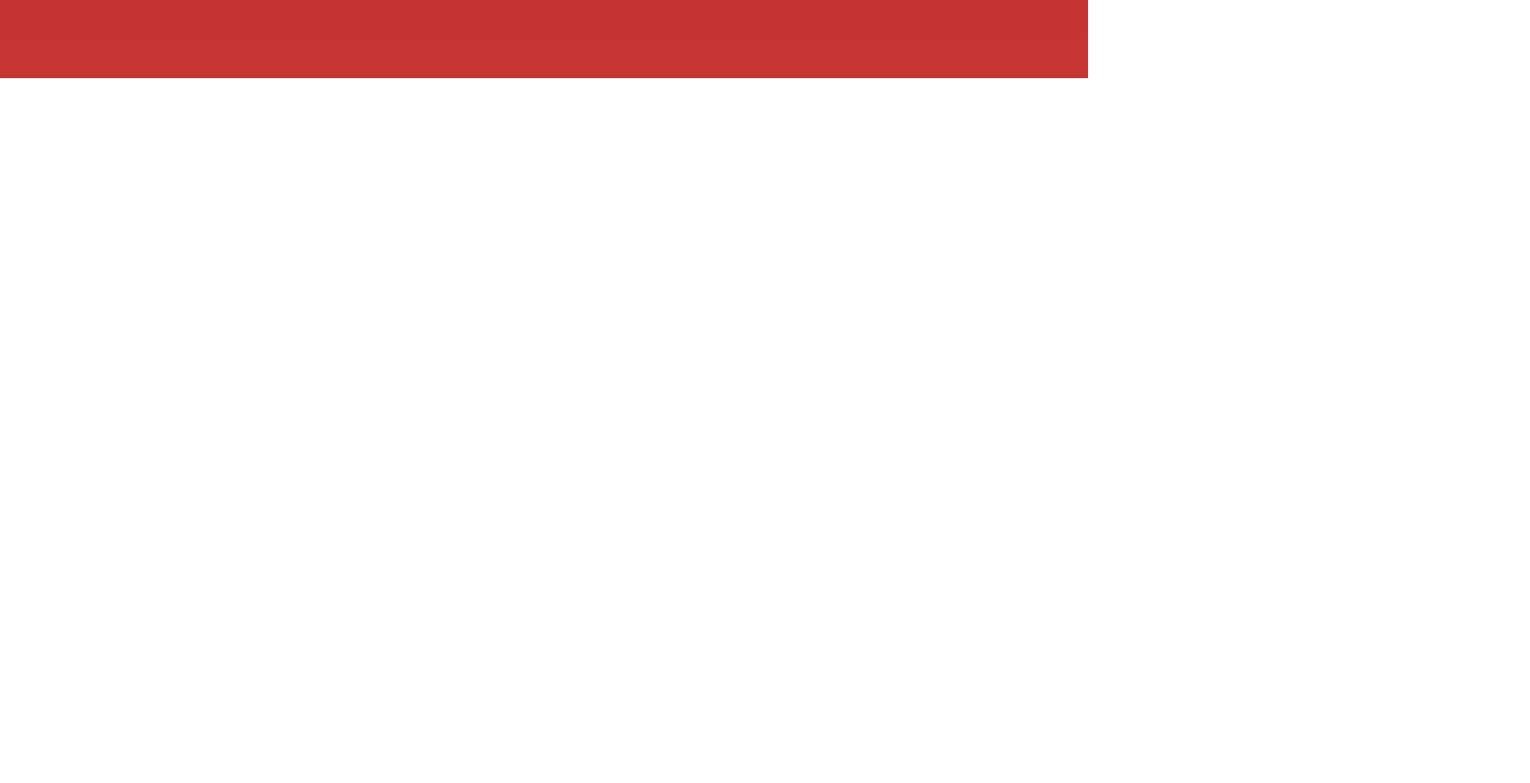
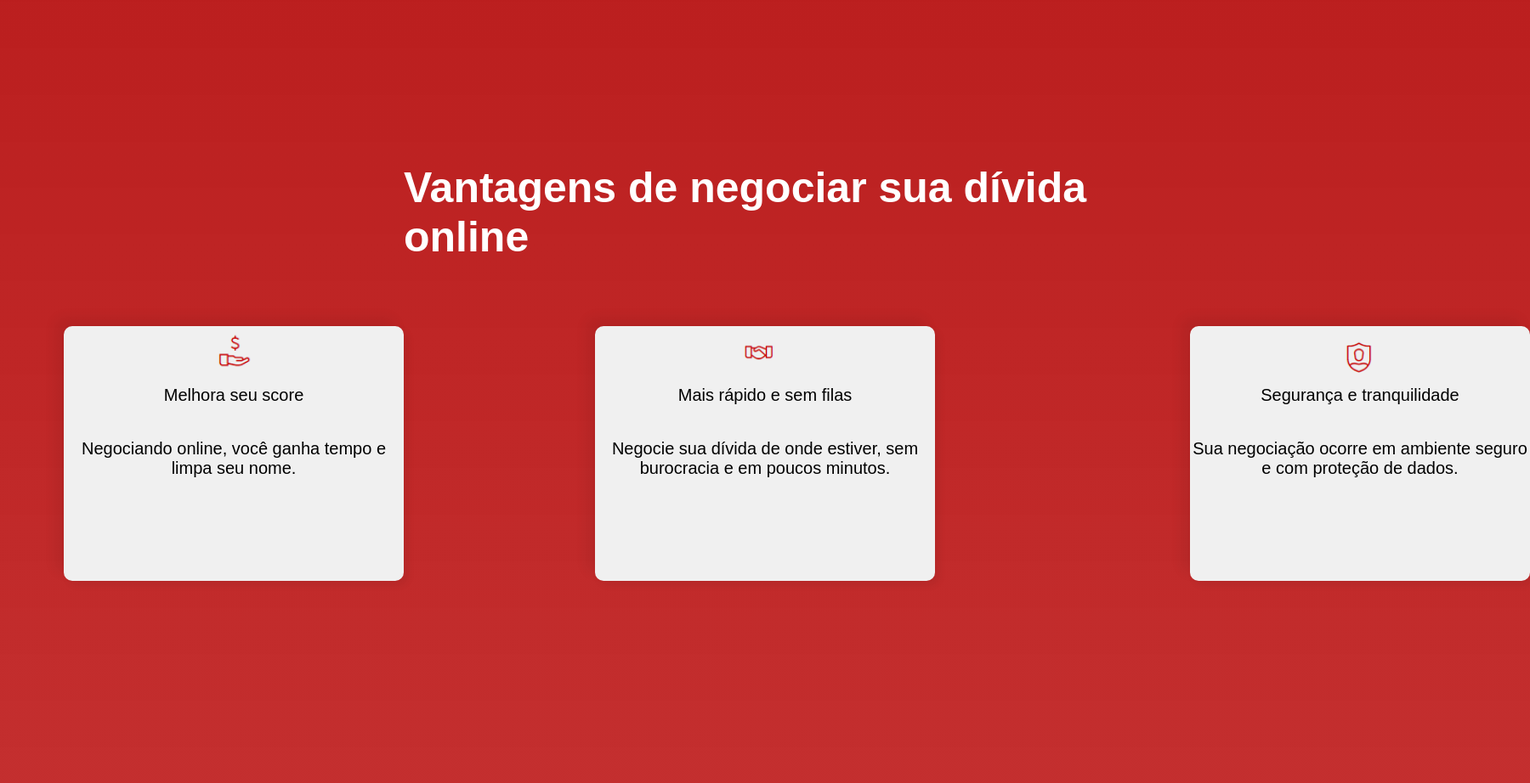
Before and after one commit to jhozera/tst, a plain HTML site: page index.html in a window 1280 px wide. Shown: the part 1508-2430 px from the top of the page at 85% size, 1800 px wide, since content can reach past the window. Before the commit the page ends 1600 px from the top, so only its background shows below. Drawn offline with Linux system fonts and the light colour scheme.

Commit message:
Add files via upload

```diff
--- a/index.html
+++ b/index.html
@@ -6,28 +6,42 @@
     <link rel="stylesheet" href="style.css">
     <title>Return</title>
 </head>
-<h1>Venha negociar conosco</h1>
+<h1>Renegocie Suas Condições <br>
+    e Recupere o Controle</h1>
+<h2>Vantagens de negociar sua dívida online</h2>
 <body>
     <nav id="barra">
         <img src="./return.png" alt="Return" style="width: 190px; padding-top: 10px; margin-top: -20px;">
     </nav>
 <div id="button">
     <a class="N" href="https://api.whatsapp.com/send?phone=554130220414">
-        <strong></strong>
+        <strong><h1 style="font-size: 40px; margin-top: 75px;">Negociação</h1></strong>
         <img src="./negocição.png" alt="negociação">
     </a>
     <a class="B" href="https://api.whatsapp.com/send?phone=554130220414">
-          <strong></strong>
+          <strong><h1 style="font-size: 40px; margin-top: 75px;">2ª Via de Boleto</h1></strong>
           <img src="./negociacao-licoes.jpg" alt="negociação">
         </a>
     <a class="C"  href="https://api.whatsapp.com/send?phone=554130220414" >
-        <strong></strong>
+        <strong><h1 style="font-size: 35px; margin-top: 75px; margin-left: 60px;">Falar com nossos especialistas</h1></strong>
         <img src="./RECEPCIONISTA-20180226151222_400.jpg" alt="negociação">
     </a>
     <a class="D"  href="https://api.whatsapp.com/send?phone=554130220414" >
-        <strong></strong>
+        <strong><h1 style="font-size: 35px; margin-top: 75px;">Antecipação</h1></strong>
         <img src="./antecipacao-de-pagamento.jpg" alt="negociação">
     </a>
 </div>
+<div id="bloco1">
+    <div class="B1">Melhora seu score</div><img src="./D.png" style="position: absolute; width: 15%; left:170px; margin-top: -90px; ">
+    <div class="B2"> Negociando online, você ganha tempo e limpa seu nome.</div>
+</div>
+<div id="bloco2">
+    <div class="B3"> Mais rápido e sem filas</div><img src="./bbb.png"style="position: absolute; width: 15%; left:170px; margin-top: -90px; ">
+    <div class="B4"> Negocie sua dívida de onde estiver, sem burocracia e em poucos minutos.</div>
+</div>
+<div id="bloco3">
+    <div class="B5"> Segurança e tranquilidade </div><img src="./ccc.png"style="position: absolute; width: 15%; left:170px; margin-top: -90px; ">
+    <div class="B6"> Sua negociação ocorre em ambiente seguro e com proteção de dados.</div>
+</div>
 </body>
 </html>
--- a/style.css
+++ b/style.css
@@ -1,3 +1,23 @@
+/* @keyframes animacao {
+    0% {
+        transform: translateX(-5px);
+    }
+
+    50%{
+        transform: translateX(5px);
+    }
+
+    100%{
+        transform:  translateX(-5px);
+    }
+}
+
+#bloco1, #bloco2, #bloco3 {
+    animation: animacao  30s infinite;
+}
+
+
+ */
 
 @keyframes animacao {
     0% {
@@ -9,26 +29,37 @@
     }
 }
 
-h1 {
+.N:hover, .B:hover, .C:hover, .D:hover {
+    animation: animacao 10s infinite;
+}
+
+
+h1, h2 {
     position: absolute;
     color: white;
-    font-size: 40px;
+    font-size: 50px;
     font-family: Arial, Helvetica, sans-serif;
     margin-top: 200px;
     margin-left: 200px;
 
 }
 
+h1 {
+    margin-top: 200px;
+    margin-left: 200px;
 
+}
 
-.N:hover, .B:hover, .C:hover, .D:hover {
-    animation: animacao 10s infinite;
+h2 {
+    margin-top: 1700px;
+    margin-left: 475px;
 }
+
 
 body {
     background: linear-gradient(to bottom, rgb(173, 4, 4), #b90303cc);
     margin: 0;
-    height: 200vh;
+    height: 350vh;
     border-radius: 50px;
 }
 
@@ -42,7 +73,7 @@ body {
 #button {
     display: flex;
     border: none;
-    margin-top: 700px;
+    margin-top: 900px;
     margin-left:200px;
     flex-wrap: wrap;
     gap: 100px;
@@ -66,7 +97,7 @@ body {
 }
 
 .N img, .B img, .C img, .D img {
-    opacity: 0.5;
+    /* opacity: 0.5; */
     top: 0;
     left: 0;
     width: 100%;
@@ -74,3 +105,103 @@ body {
     object-fit: cover;
     border-radius: 15px;
 }
+
+#bloco1 {
+    position: absolute;
+    background: #f0f0f0;
+    border: none;
+    border-radius: 10px;
+    margin-top: 400px;
+    margin-left: 75px;
+    width: 400px;
+    height: 300px;
+    box-shadow: 5px 5px 10px  #00000010, -10px -10px 15px #00000010;
+
+}
+
+
+.B1{
+    font-size: 20px;
+    font-family: Arial, Helvetica, sans-serif;
+    margin-top: 70px;
+    text-align: center;
+
+}
+
+
+.B2 {
+    font-size: 20px;
+    font-family: Arial, Helvetica, sans-serif;
+    margin-top: 40px;
+    text-align: center;
+
+
+}
+
+
+
+#bloco2 {
+    position: absolute;
+    background: #f0f0f0;
+    border: none;
+    border-radius: 10px;
+    margin-top: 400px;
+    margin-left: 700px;
+    width: 400px;
+    height: 300px;
+    box-shadow: 5px 5px 10px  #00000010, -10px -10px 15px #00000010;
+
+}
+
+
+
+.B3{
+    font-size: 20px;
+    font-family: Arial, Helvetica, sans-serif;
+    margin-top: 70px;
+    text-align: center;
+
+}
+
+
+.B4 {
+    font-size: 20px;
+    font-family: Arial, Helvetica, sans-serif;
+    margin-top: 40px;
+    text-align: center;
+
+
+}
+
+
+#bloco3 {
+    position: absolute;
+    background: #f0f0f0;
+    border: none;
+    border-radius: 10px;
+    margin-top: 400px;
+    margin-left: 1400px;
+    width: 400px;
+    height: 300px;
+    box-shadow: 5px 5px 10px  #00000010, -10px -10px 15px #00000010;
+
+}
+
+
+.B5{
+    font-size: 20px;
+    font-family: Arial, Helvetica, sans-serif;
+    margin-top: 70px;
+    text-align: center;
+
+}
+
+
+.B6 {
+    font-size: 20px;
+    font-family: Arial, Helvetica, sans-serif;
+    margin-top: 40px;
+    text-align: center;
+
+
+}
```
Also changed, not shown: 1671048353606.jpeg (added), D.png (added), bbb.png (added), ccc.png (added).
